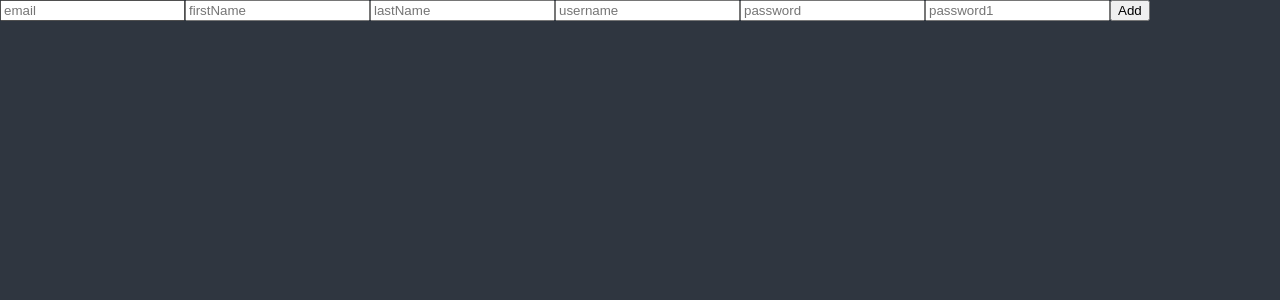
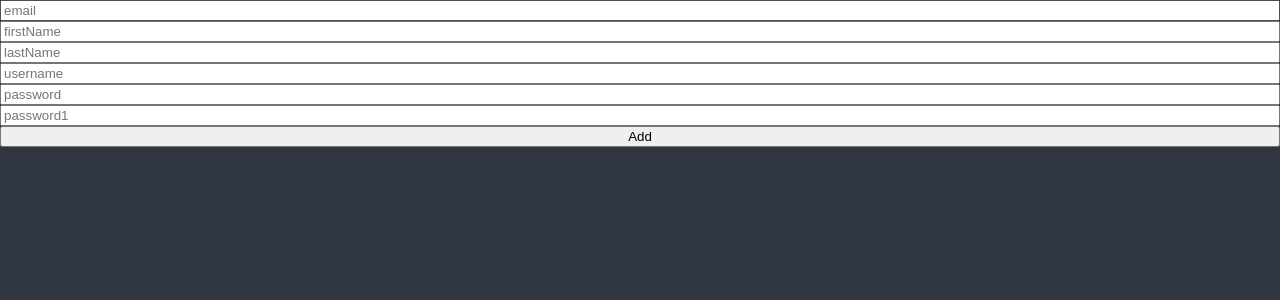
Before and after one commit to gayoungyeom/react-master, a React (Create React App) app: page / in a window 1280 px wide. Shown: the top 300 px of the page. Built offline with nearby package versions, Linux system fonts and the light colour scheme.

Commit message:
feat: input validation 고도화 w/ 에러메시지

```diff
--- a/src/ToDoList.tsx
+++ b/src/ToDoList.tsx
@@ -1,37 +1,81 @@
 import { useForm } from 'react-hook-form';
+import styled from 'styled-components';
+
+const Error = styled.span`
+  color: red;
+`;
+interface IForm {
+  email: string;
+  firstName: string;
+  lastName: string;
+  username: string;
+  password: string;
+  password1: string;
+}
 
 function ToDoList() {
-  const { register, handleSubmit, formState } = useForm();
+  const {
+    register,
+    handleSubmit,
+    formState: { errors },
+  } = useForm<IForm>();
 
-  const onValid = (data: any) => {
+  const onValid = (data: IForm) => {
     console.log(data);
   };
 
-  console.log(formState.errors);
-
   return (
     <div>
-      <form onSubmit={handleSubmit(onValid)}>
-        <input {...register('email', { required: true })} placeholder="email" />
+      <form
+        style={{ display: 'flex', flexDirection: 'column' }}
+        onSubmit={handleSubmit(onValid)}
+      >
         <input
-          {...register('firstName', { required: true })}
+          {...register('email', {
+            required: 'Password is required.',
+            pattern: {
+              value: /^[A-Za-z0-9._%+-]+@naver.com$/,
+              message: 'Only naver.com emails allowed',
+            },
+          })}
+          placeholder="email"
+        />
+        <Error>{errors?.email?.message}</Error>
+        <input
+          {...register('firstName', { required: 'Password is required.' })}
           placeholder="firstName"
         />
+        <Error>{errors?.firstName?.message}</Error>
         <input
-          {...register('lastName', { required: true })}
+          {...register('lastName', { required: 'Password is required.' })}
           placeholder="lastName"
         />
+        <Error>{errors?.lastName?.message}</Error>
         <input
-          {...register('username', { required: true, maxLength: 10 })}
+          {...register('username', {
+            required: 'Password is required.',
+            maxLength: {
+              value: 10,
+              message: 'Your password is too long.',
+            },
+          })}
           placeholder="username"
         />
+        <Error>{errors?.username?.message}</Error>
         <input
-          {...register('password', { required: true, minLength: 5 })}
+          {...register('password', {
+            required: 'Password is required.',
+            minLength: {
+              value: 5,
+              message: 'Your password is too short.',
+            },
+          })}
           placeholder="password"
         />
+        <Error>{errors?.password?.message}</Error>
         <input
           {...register('password1', {
-            required: 'Password is required',
+            required: 'Password is required.',
             minLength: {
               value: 5,
               message: 'Your password is too short.',
@@ -39,6 +83,7 @@
           })}
           placeholder="password1"
         />
+        <Error>{errors?.password1?.message}</Error>
         <button>Add</button>
       </form>
     </div>
```
